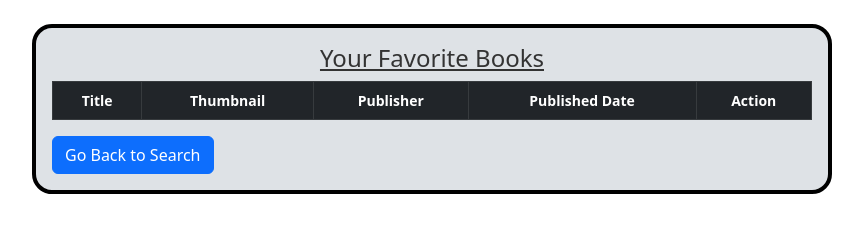
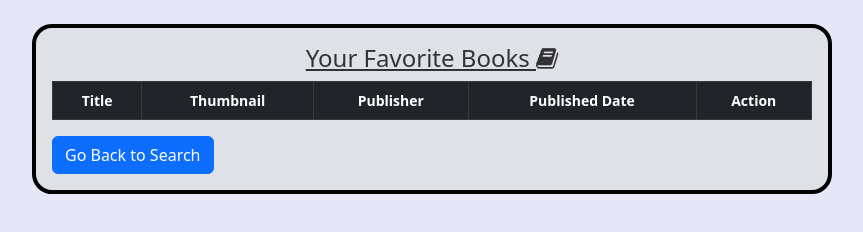
Before and after one commit to tal6203/API-Libary, a website: page static/favorites_books.html in a window 1280 px wide. Shown: the whole page, without its empty margins (208-1071 px from the left). Drawn offline with nearby package versions, Linux system fonts and the light colour scheme.

Commit message:
Update favorites_books.html

```diff
--- a/static/favorites_books.html
+++ b/static/favorites_books.html
@@ -11,12 +11,16 @@
       integrity="sha384-gH2yIJqKdNHPEq0n4Mqa/HGKIhSkIHeL5AyhkYV8i59U5AR6csBvApHHNl/vI1Bx"
       crossorigin="anonymous"
     />
+    <link rel="stylesheet" href="https://cdnjs.cloudflare.com/ajax/libs/font-awesome/4.7.0/css/font-awesome.min.css" />
+    <link href="https://fonts.googleapis.com/css2?family=Open+Sans:wght@300;400;700&display=swap" rel="stylesheet">
   </head>
-  <body>
+  <body style="background-color: #e6e6f9;">
     <div class="container mt-4">
       <div class="card card-custom">
         <div class="card-body">
-          <h1 class="card-title">Your Favorite Books</h1>
+          <div class="d-flex justify-content-center">
+          <h1 class="card-title">Your Favorite Books <i class="fa fa-book" aria-hidden="true"></i></h1>
+        </div>
           <div class="table-responsive">
             <table class="table table-bordered table-hover">
               <thead class="table-dark">
```
